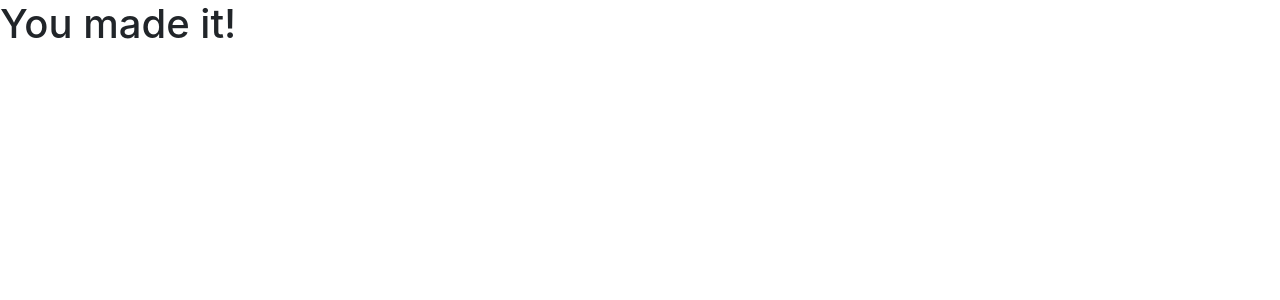
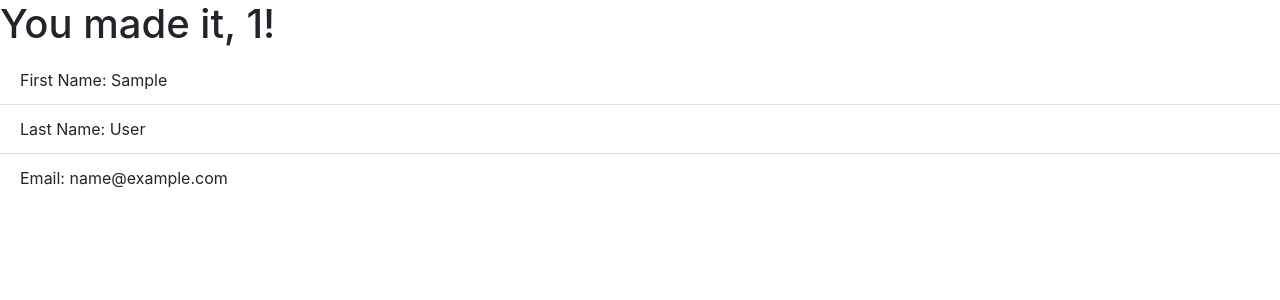
Before and after one commit to JchanCode/Flask_Feedback_Exercise, a Flask app: template templates/secret.html in a window 1280 px wide. Shown: the top 300 px of the page. Run offline with Flask 2, Linux system fonts and the light colour scheme; the template is opened without the code that fills it: values that come from a table or form of the project are taken from there, others are empty; the visitor is signed in with stand-in values (Sample User, id 1); data comes from the database, SQL or seed files in the repository; some libraries are stand-ins or nearby versions.

Commit message:
Part6 authorization added to /users/<username>

```diff
--- a/app.py
+++ b/app.py
@@ -43,7 +43,7 @@ def register():
         flash("Welcome! Successfully Created Your Account!","success")
 
         session["username"] = user.username
-        return redirect("/secret")
+        return redirect(f"/users/{user.username}")
 
     return render_template("register.html",form=form)
 
@@ -61,7 +61,7 @@ def login():
 
         if user:
             session["username"] = user.username
-            return redirect("/secret")
+            return redirect(f"/users/{user.username}")
         else:
             form.username.errors = ["Invalid username/password"]
 
@@ -69,16 +69,20 @@ def login():
 
 
 
-@app.route("/secret")
-def secret():
+@app.route("/users/<username>")
+def secret(username):
+    """Check session for username. Render User page"""
     if "username" not in session:
         flash("Please Log in", "danger")
         return redirect("/login")
-    return render_template("secret.html")
+
+    user = User.query.filter_by(username=username).first()
+
+    return render_template("secret.html", user=user)
 
 
 @app.route("/logout")
 def logout():
     session.pop("username")
-    flash("Goodbye!","primary")
+    flash("You've logged out!","primary")
     return redirect("/")
--- a/templates/secret.html
+++ b/templates/secret.html
@@ -4,7 +4,12 @@
 
 
 {% block content %}
-<h1>You made it!</h1>
+<h1>You made it, {{user.username}}!</h1>
 
+<ul class="list-group list-group-flush">
+    <li class="list-group-item">First Name: {{user.first_name}} </li>
+    <li class="list-group-item">Last Name: {{user.last_name}}</li>
+    <li class="list-group-item">Email: {{user.email}}</li>
+</ul>
 
 {% endblock %}
```
